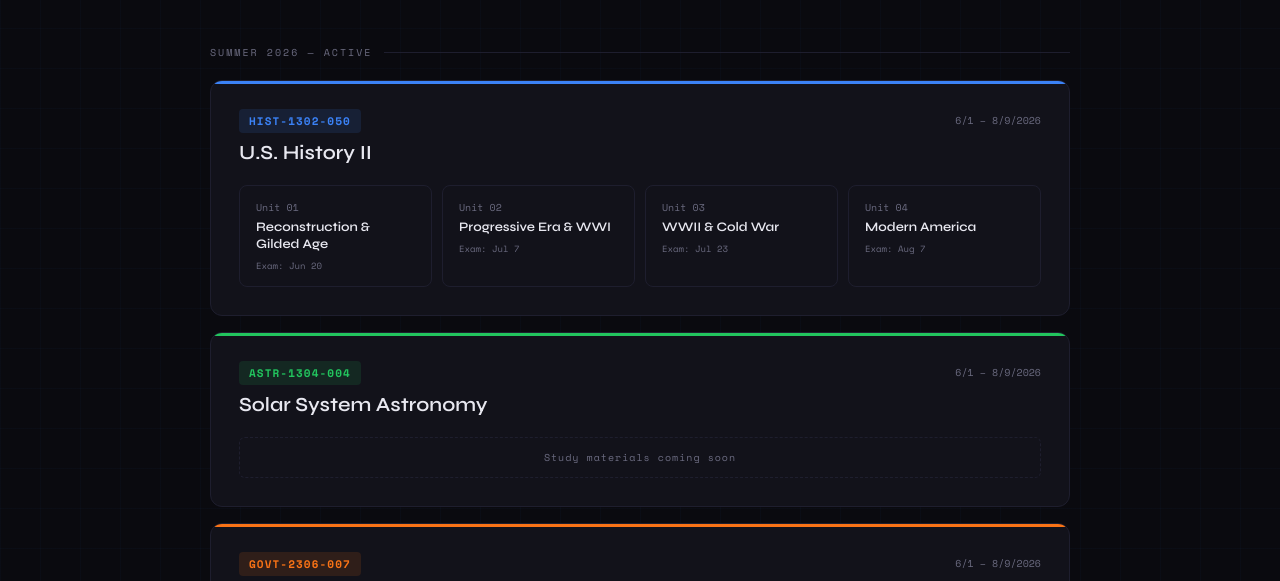
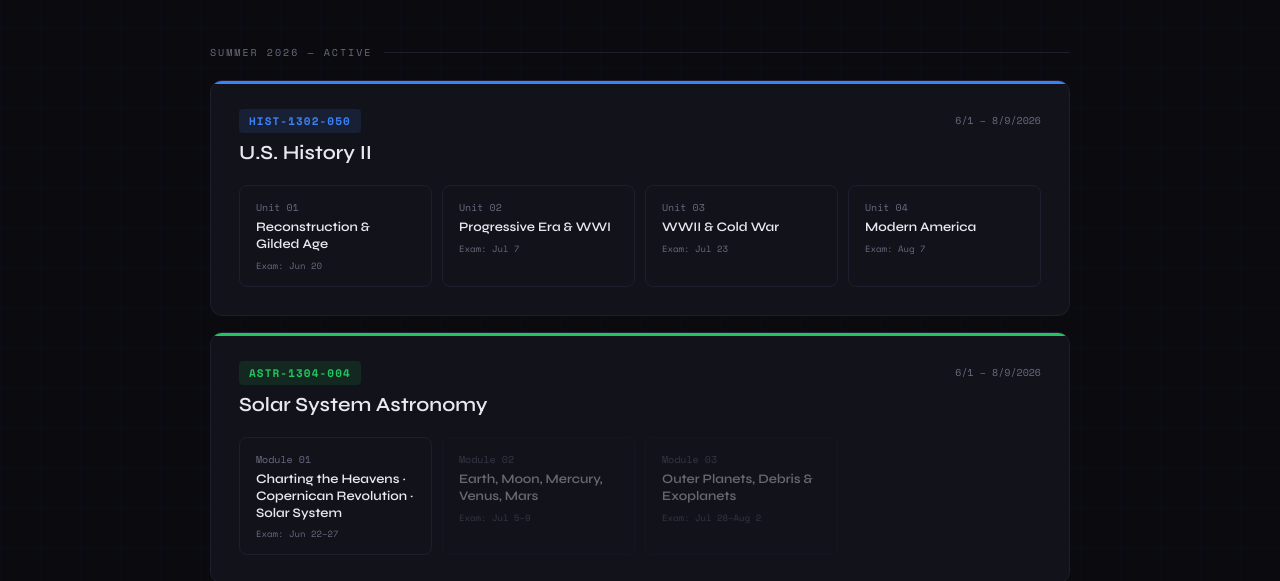
Before and after one commit to m1chaelv/study-site, a plain HTML site: page index.html in a window 1280 px wide. Shown: the part 212-793 px from the top of the page. Drawn offline with nearby package versions, Linux system fonts and the light colour scheme.

Commit message:
feat: activate ASTR-1304 Module 1 link on landing page

```diff
--- a/index.html
+++ b/index.html
@@ -365,7 +365,23 @@
         </div>
         <div class="course-dates">6/1 – 8/9/2026</div>
       </div>
-      <div class="coming-soon">Study materials coming soon</div>
+      <div class="unit-grid">
+        <a href="astr1304/unit1/index.html" class="unit-link">
+          <div class="unit-number">Module 01</div>
+          <div class="unit-name">Charting the Heavens · Copernican Revolution · Solar System</div>
+          <div class="unit-date">Exam: Jun 22–27</div>
+        </a>
+        <a href="#" class="unit-link" style="opacity:0.4;pointer-events:none">
+          <div class="unit-number">Module 02</div>
+          <div class="unit-name">Earth, Moon, Mercury, Venus, Mars</div>
+          <div class="unit-date">Exam: Jul 5–9</div>
+        </a>
+        <a href="#" class="unit-link" style="opacity:0.4;pointer-events:none">
+          <div class="unit-number">Module 03</div>
+          <div class="unit-name">Outer Planets, Debris & Exoplanets</div>
+          <div class="unit-date">Exam: Jul 28–Aug 2</div>
+        </a>
+      </div>
     </div>
 
     <!-- GOVT 2306 -->
```
